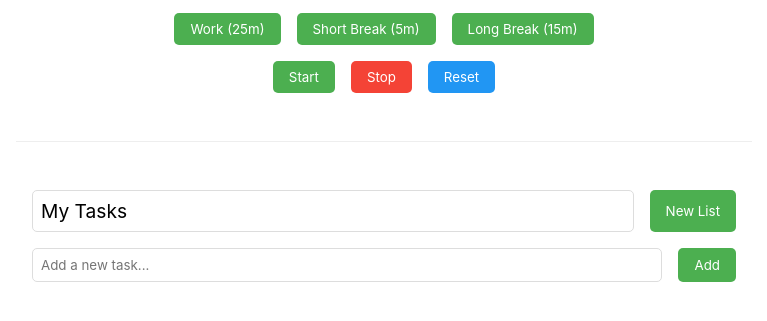
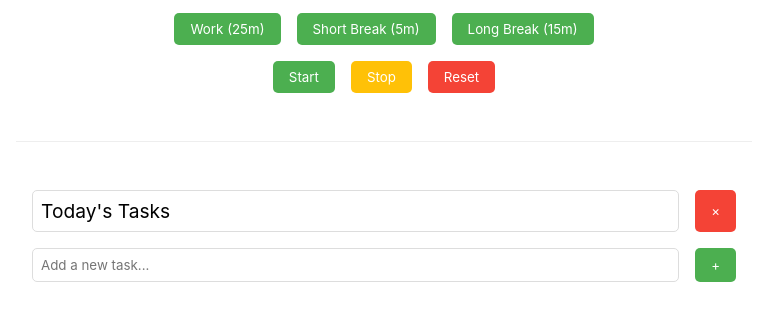
Before and after one commit to jgllanos/tomato-timer, a plain HTML site: page index.html in a window 1280 px wide. Shown: the part 499-820 px from the top of the page, without its empty margins (256-1023 px from the left). Drawn offline with Linux system fonts and the light colour scheme.

Commit message:
Update button colors and symbols

```diff
--- a/index.html
+++ b/index.html
@@ -42,12 +42,12 @@
 
         <div class="todo-section">
             <div class="todo-header">
-                <input type="text" id="listTitle" placeholder="List Title" value="My Tasks">
-                <button id="newList">New List</button>
+                <input type="text" id="listTitle" placeholder="List Title" value="Today's Tasks">
+                <button id="clearList" title="Clear List">×</button>
             </div>
             <div class="todo-input">
                 <input type="text" id="newTodo" placeholder="Add a new task...">
-                <button id="addTodo">Add</button>
+                <button id="addTodo">+</button>
             </div>
             <ul id="todoList"></ul>
         </div>
--- a/src/css/styles.css
+++ b/src/css/styles.css
@@ -60,19 +60,19 @@ button:hover {
 }
 
 #stop {
+    background-color: #FFC107;
+}
+
+#stop:hover {
+    background-color: #FFB300;
+}
+
+#reset {
     background-color: #f44336;
 }
 
-#stop:hover {
+#reset:hover {
     background-color: #da190b;
-}
-
-#reset {
-    background-color: #2196F3;
-}
-
-#reset:hover {
-    background-color: #1976D2;
 }
 
 /* Todo Section Styles */
@@ -93,6 +93,14 @@ button:hover {
     border: 1px solid #ddd;
     border-radius: 5px;
     font-size: 1.2rem;
+}
+
+#clearList {
+    background-color: #f44336;
+}
+
+#clearList:hover {
+    background-color: #da190b;
 }
 
 /* Todo Input */
--- a/src/js/todo.js
+++ b/src/js/todo.js
@@ -239,10 +239,9 @@ export function initializeTodo() {
         }
     });
 
-    document.getElementById('newList').addEventListener('click', () => {
-        if (confirm('Are you sure you want to create a new list? This will clear the current list.')) {
+    document.getElementById('clearList').addEventListener('click', () => {
+        if (confirm('Are you sure you want to clear the list? This will delete all the current tasks.')) {
             todoList.innerHTML = '';
-            listTitle.value = 'My Tasks';
         }
     });
 }
```
